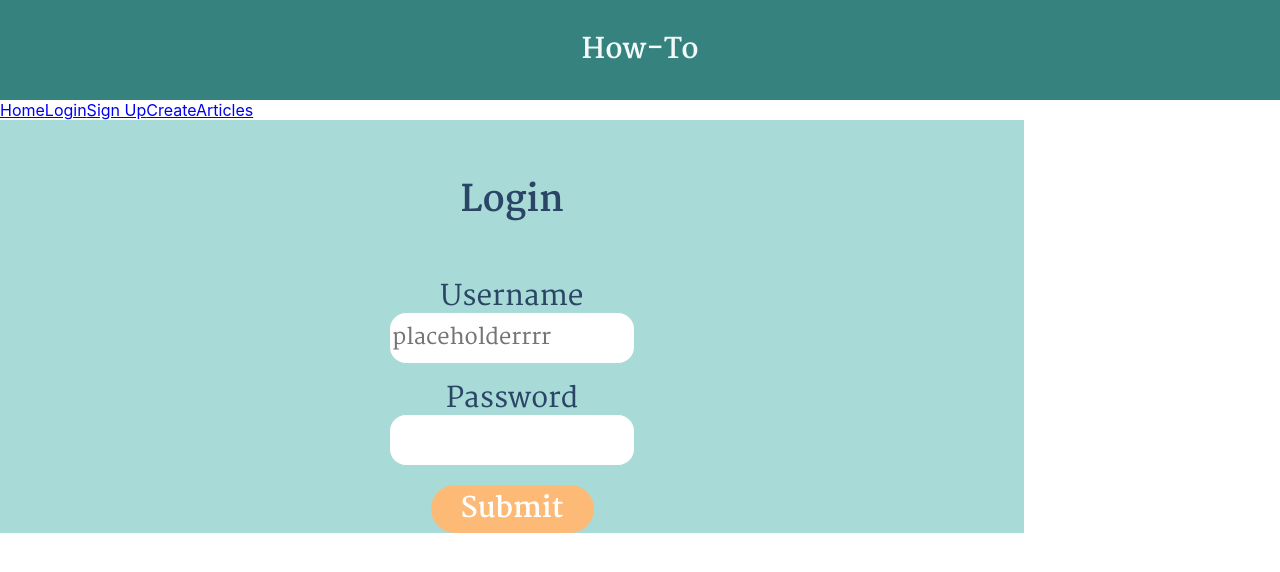
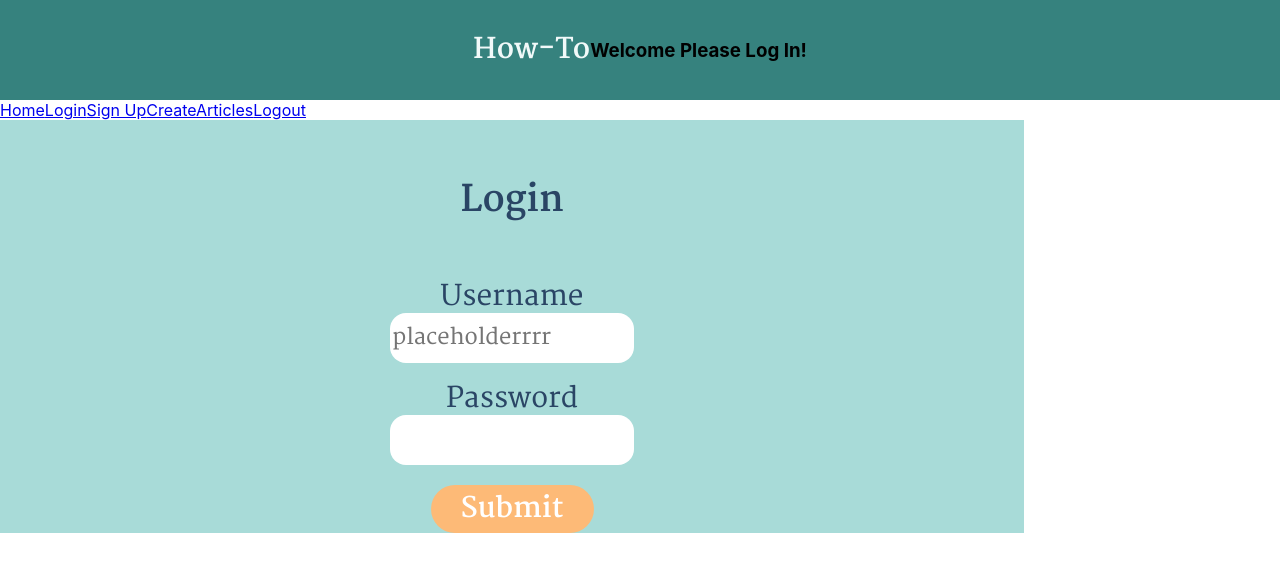
Before and after one commit to How-To-PT-BW/How-To-PT-BW-Front-End, a React (Create React App) app in the folder my-app/: page /login in a window 1280 px wide. Shown: the top 572 px of the page. Built offline with nearby package versions, Linux system fonts and the light colour scheme.

Commit message:
added context API with username identification, added logout button

```diff
--- a/my-app/src/App.js
+++ b/my-app/src/App.js
@@ -9,13 +9,25 @@ import TopBarBlock from './styledComponents/topbarblock';
 import Step from './components/Step';
 import Welcome from './components/Welcome';
 import ArticleList from './components/ArticleList';
-import HowTo from './components/HowTo'
+import HowTo from './components/HowTo';
+import {UserContext} from './utilities/userContext';
+import Logout from './components/Logout';
 
 // staging test
 
 function App() {
   const [howtoid,sethowtoid] = useState()
+  const [user, setUser] = useState("Please Log In!");
+  console.log("This is user:",user)
   return (
+    <UserContext.Provider
+      value={{
+        user,
+        updateUser: newUser => {
+          setUser(newUser);
+        }
+      }}
+    >
       <Router>
         <TopBarBlock />
         <nav>
@@ -24,13 +36,13 @@ function App() {
           <Link to="/signup">Sign Up</Link>
           <Link to="/DraftAnArticle">Create</Link>
           <Link to="/articlelist">Articles</Link>
+          <Link to="/logout">Logout</Link>
         </nav>
         <div>
           <Switch>
             <Route path="/login" component={LoginForm} />
+            <Route exact path="/logout" component={Logout} />
             <Route exact path="/" component={Welcome} />
-
-
 
             <Route exact path="/articlelist" component={ArticleList} />
             <Route exact path="/signup" component={SignUpForm} />
@@ -41,12 +53,19 @@ function App() {
               }}
             />
 
-
-          <Route path="/DraftAnArticle" render={props => <DraftForm {...props} sethowtoid={sethowtoid}/>}/>
-          <Route exact path="/Step/:id" render={props => <Step {...props} howtoid={howtoid}/>}/>
+            <Route
+              path="/DraftAnArticle"
+              render={props => <DraftForm {...props} sethowtoid={sethowtoid} />}
+            />
+            <Route
+              exact
+              path="/Step/:id"
+              render={props => <Step {...props} howtoid={howtoid} />}
+            />
           </Switch>
         </div>
       </Router>
+    </UserContext.Provider>
   );
 }
 
--- a/my-app/src/components/Login.js
+++ b/my-app/src/components/Login.js
@@ -1,4 +1,4 @@
-import React from 'react';
+import React, {useContext} from 'react';
 import ReactDOM from 'react-dom';
 import styled from "styled-components";
 import { colors, devices } from "../styledComponents/variables";
@@ -7,6 +7,7 @@ import {H2, FormLabel} from '../styledComponents/fontStyles';
 import DraftArticleLogo from '../images/DraftArticleLogo.png';
 import axios from 'axios';
 import {axiosWithAuth} from '../utilities/axiosWithAuth';
+import { UserContext } from '../utilities/userContext';
 
 const Container = styled.div`
   background-color: ${colors.background3};
@@ -71,7 +72,8 @@ align-items:center;
 
 
 function LoginForm(props) {
-
+  const user=useContext(UserContext)
+  console.log(user)
   const { register, handleSubmit, watch, errors } = useForm();
     const onSubmit = data => {
       console.log(data);
@@ -80,7 +82,8 @@ function LoginForm(props) {
         .then(res => {
           console.log(res);
           localStorage.setItem("token", res.data.token);
-          props.history.push("/draft");
+          props.history.push("/");
+          user.updateUser(res.data.username)
         })
         .catch(err => {
           localStorage.removeItem("token");
--- /dev/null
+++ b/my-app/src/components/Logout.js
@@ -0,0 +1,13 @@
+import React, {useContext} from 'react';
+import { UserContext } from "../utilities/userContext";
+
+function Logout(props){
+    const user = useContext(UserContext);
+    localStorage.removeItem("token")
+    props.history.push('/login')
+    user.updateUser("Please Log In!");
+    return(
+    <div></div>
+    )}
+
+export default Logout
--- a/my-app/src/styledComponents/topbarblock.js
+++ b/my-app/src/styledComponents/topbarblock.js
@@ -1,11 +1,12 @@
-import React from 'react';
+import React, {useContext} from 'react';
 import styled from 'styled-components';
-
+import {UserContext} from '../utilities/userContext';
 const Topbarbackground = styled.div`
     background: #36827E;
     height: 100px;
     display: flex;
     justify-content: center;
+    align-items: center;
 
 
 `
@@ -26,10 +27,14 @@ const Topbartext = styled.h3`
     color: #F1F9F9;
 `
 
-const Topbarblock = () => {
+
+function Topbarblock() {
+    const user = useContext(UserContext);
+
     return (
         <Topbarbackground>
             <Topbartext>How-To</Topbartext>
+            <h3>Welcome {user.user}</h3>
         </Topbarbackground>
     );
 }
--- /dev/null
+++ b/my-app/src/utilities/userContext.js
@@ -0,0 +1,3 @@
+import React, {createContext} from 'react';
+
+export const UserContext=createContext();
```
Lines whose indentation alone changed are shown as unchanged.
